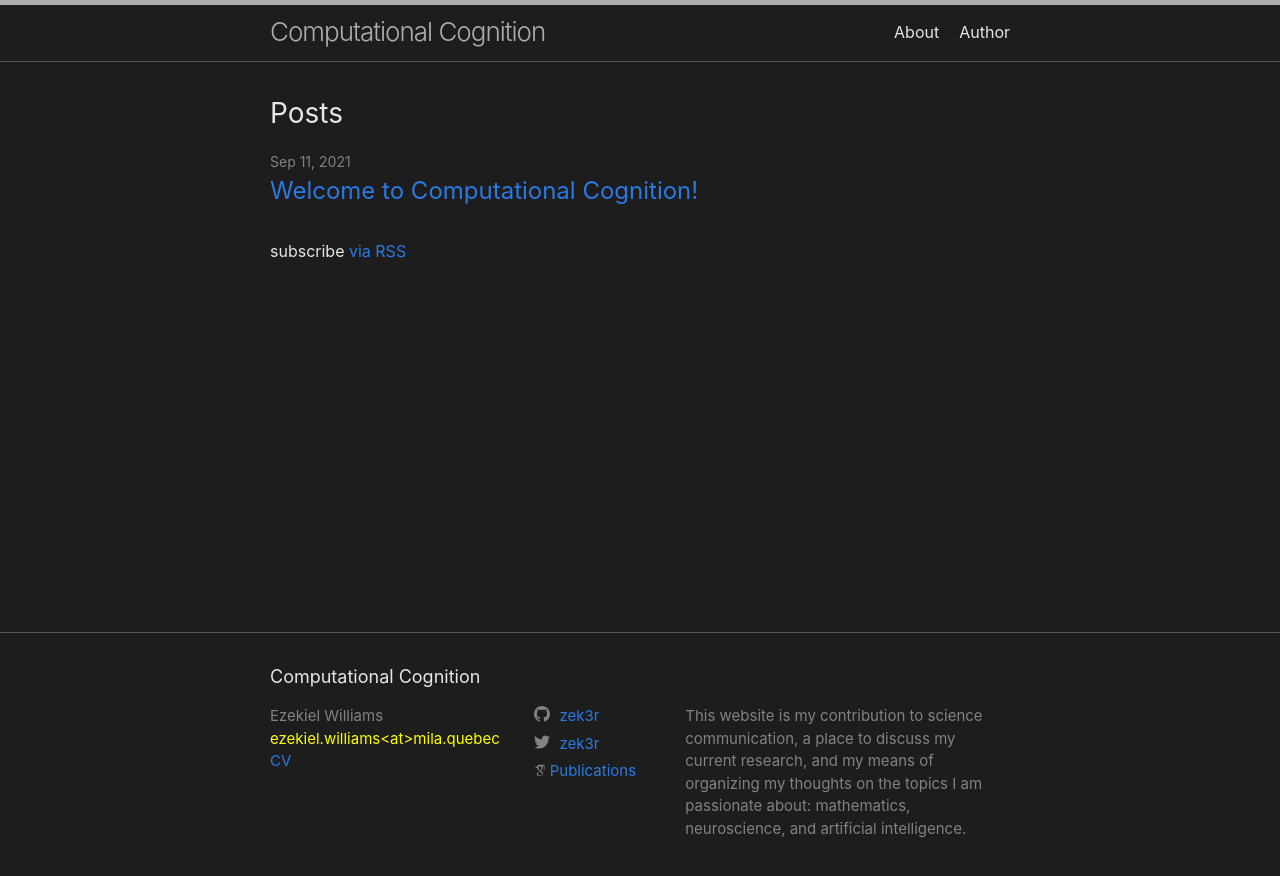
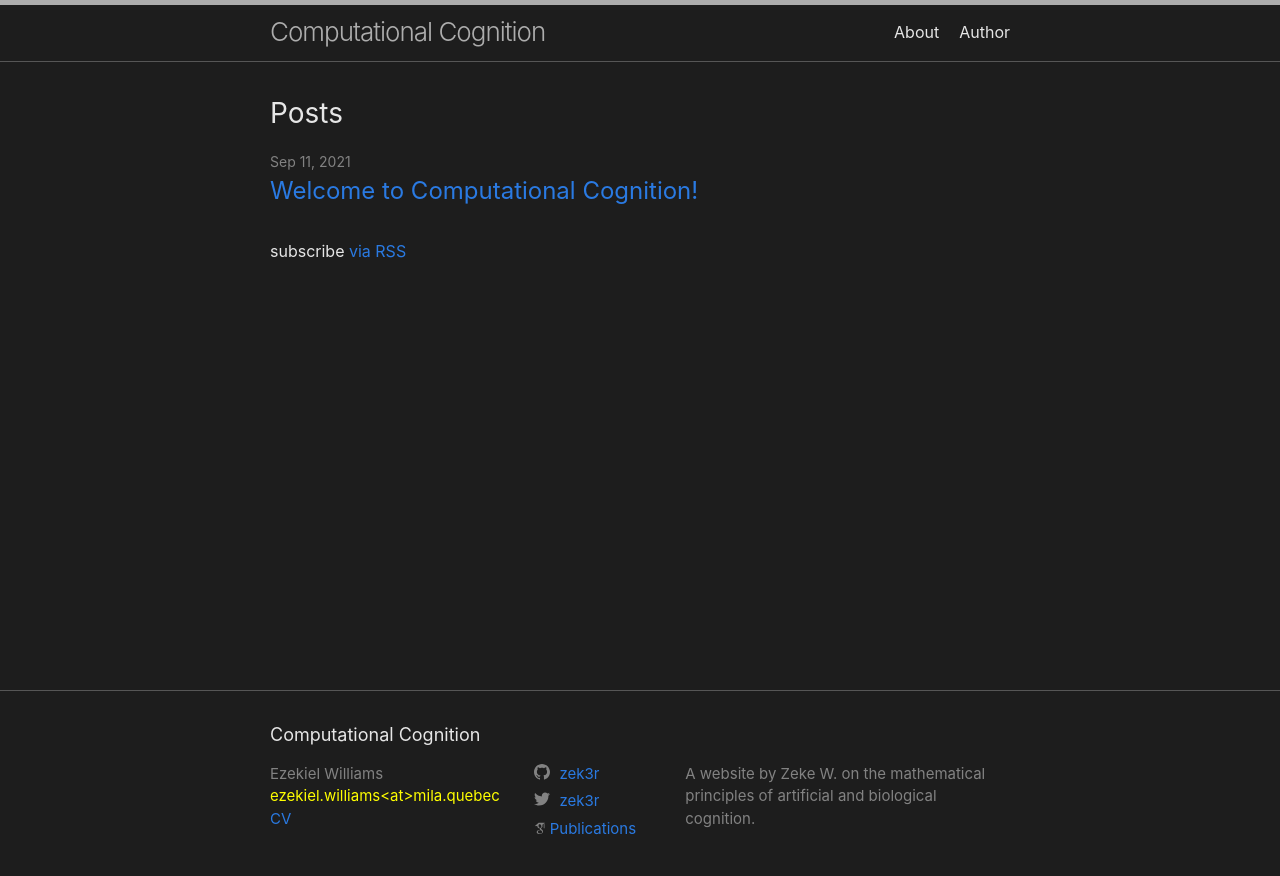
Before and after one commit to zek3r/zek3r.github.io, a Jekyll site: the page built from index.markdown, in a window 1280 px wide. Shown: the top 876 px of the page. Built offline with Jekyll 4.4.1, drawn with Linux system fonts in a browser that asks for light colours; some web fonts are replaced.

Commit message:
updating stuff...

```diff
--- a/_config.yml
+++ b/_config.yml
@@ -22,7 +22,7 @@ title: Computational Cognition
 author: Ezekiel Williams
 email: yes
 description: >- # this means to ignore newlines until "baseurl:"
-  This website is my contribution to science communication, a place to discuss my current research, and my means of organizing my thoughts on the topics I am passionate about: mathematics, neuroscience, and artificial intelligence.
+  A website by Zeke W. on the mathematical principles of artificial and biological cognition.
 baseurl: "" # the subpath of your site, e.g. /blog
 url: "" # the base hostname & protocol for your site, e.g. http://example.com
 twitter_username: zek3r
```
